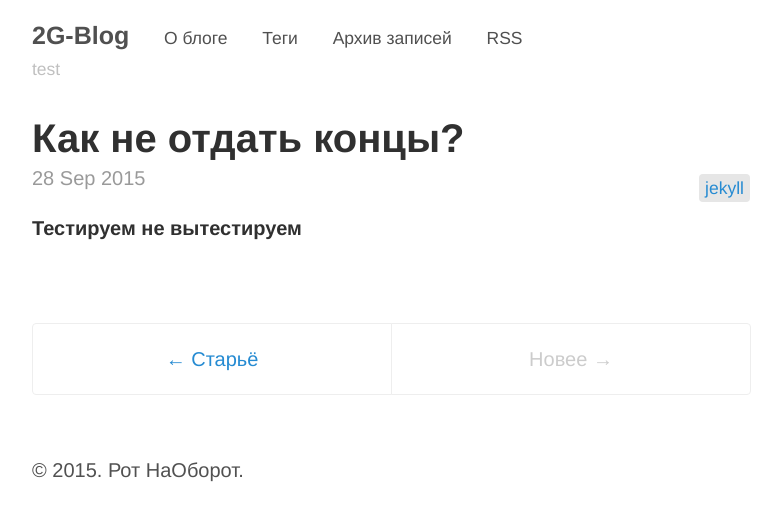
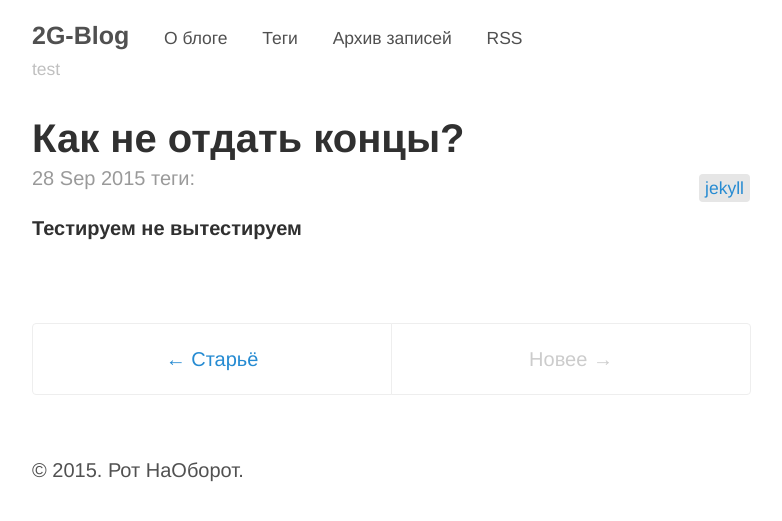
Before and after one commit to gitter-badger/2gud.github.io, a Jekyll site: the page built from index.html, in a window 1280 px wide. Shown: the top 521 px of the page, without its empty margins (248-1030 px from the left). Built offline with Jekyll 4.4.1, drawn with Linux system fonts in a browser that asks for light colours; nearby versions of some CDN libraries; the list of posts is cut into pages by our own code.

Commit message:
Added changes

```diff
--- a/_layouts/post.html
+++ b/_layouts/post.html
@@ -16,7 +16,7 @@
     {% assign sortedtags = tags | split:' ' | sort %}
 
     {% for tag in sortedtags %}
-      <li><a href="/tags#{{ tag | cgi_escape }}">{{ tag }}</a></li>
+      теги: <li><a href="/tags#{{ tag | cgi_escape }}">{{ tag }}</a></li>
     {% endfor %}
     </ul>
   </span>
--- a/index.html
+++ b/index.html
@@ -13,6 +13,7 @@
     </h1>
 
     <span class="post-date">{{ post.date | date_to_string }}
+       теги:
        <ul class="tag-box inline" style="float:right">
             {% capture tags %}
               {% for tag in post.tags %}
--- a/public/css/st.css
+++ b/public/css/st.css
@@ -305,7 +305,6 @@
 .masthead-title small a:hover {
   color: #303030;
   background: #268bd2;
-  padding: 2px;
   text-decoration: none;
 }
 
```
